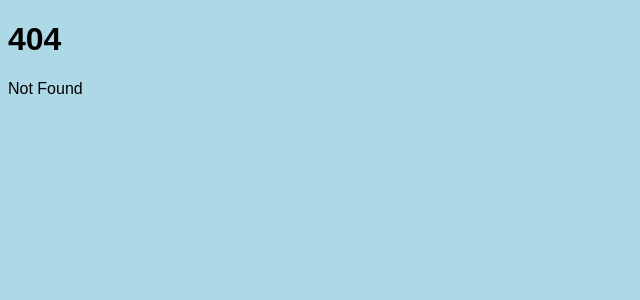
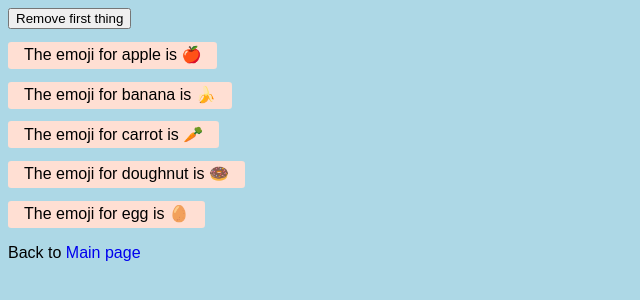
Before and after one commit to twent/svelte-kit-learning, a SvelteKit app: page /chapter-one/logic/keyed-each in a window 1280 px wide. Before the commit this address had no page. Shown: the top 300 px of the page, without its empty margins (0-640 px from the left). Built offline with nearby package versions, Linux system fonts and the light colour scheme.

Commit message:
✅ 1.4.5 Keyed Each-block

```diff
--- /dev/null
+++ b/src/lib/components/Thing.svelte
@@ -0,0 +1,37 @@
+<script>
+	const emojis = {
+		apple: '🍎',
+		banana: '🍌',
+		carrot: '🥕',
+		doughnut: '🍩',
+		egg: '🥚'
+	}
+
+	export let name
+
+	const emoji = emojis[name]
+</script>
+
+<p>
+	<span>The emoji for {name} is {emoji}</span>
+</p>
+
+<style>
+	p {
+		margin: 0.8em 0;
+	}
+
+	span {
+		display: inline-block;
+		padding: 0.2em 1em 0.3em;
+		text-align: center;
+		border-radius: 0.2em;
+		background-color: #ffdfd3;
+	}
+
+	@media (prefers-color-scheme: dark) {
+		span {
+			background-color: orange;
+		}
+	}
+</style>
--- a/src/lib/index.js
+++ b/src/lib/index.js
@@ -3,11 +3,13 @@
 import Link from './components/Link.svelte'
 import HomeLink from './components/HomeLink.svelte'
 import RepoInfo from './components/RepoInfo.svelte'
+import Thing from './components/Thing.svelte'
 
 export {
     Answer,
     DefaultAnswer,
     Link,
     HomeLink,
-    RepoInfo
+    RepoInfo,
+    Thing
 }
--- a/src/routes/+page.svelte
+++ b/src/routes/+page.svelte
@@ -73,4 +73,7 @@
 	<li>
 		<Link href="/chapter-one/logic/each" title="Task 4 - Each-blocks" />
 	</li>
+	<li>
+		<Link href="/chapter-one/logic/keyed-each" title="Task 5 - Keyed Each-blocks" />
+	</li>
 </ul>
--- /dev/null
+++ b/src/routes/chapter-one/logic/keyed-each/+page.svelte
@@ -0,0 +1,23 @@
+<script>
+	import { HomeLink, Thing } from '$lib/index'
+
+	let things = [
+		{ id: 1, name: 'apple' },
+		{ id: 2, name: 'banana' },
+		{ id: 3, name: 'carrot' },
+		{ id: 4, name: 'doughnut' },
+		{ id: 5, name: 'egg' }
+	]
+
+	function handleClick() {
+		things = things.slice(1)
+	}
+</script>
+
+<button on:click={handleClick}>Remove first thing</button>
+
+{#each things as thing (thing.id)}
+	<Thing name={thing.name} />
+{/each}
+
+<HomeLink />
```
